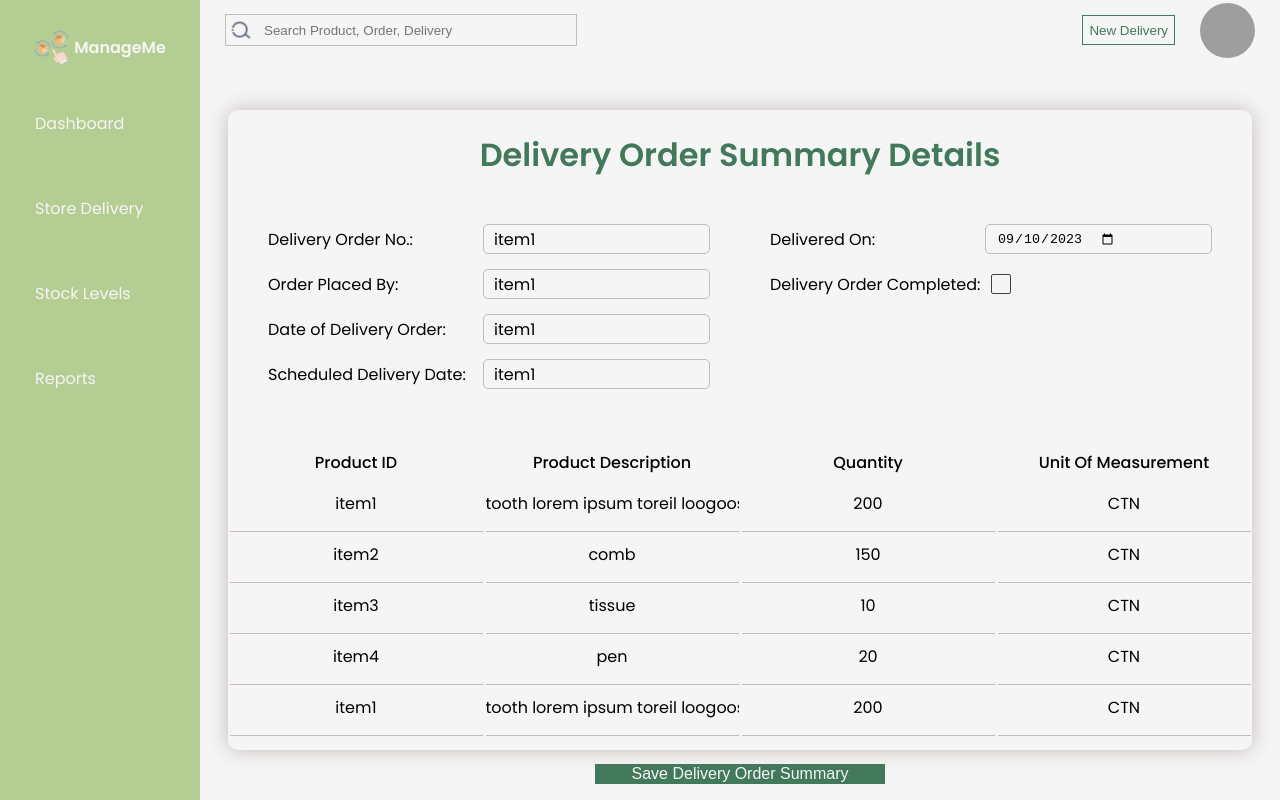
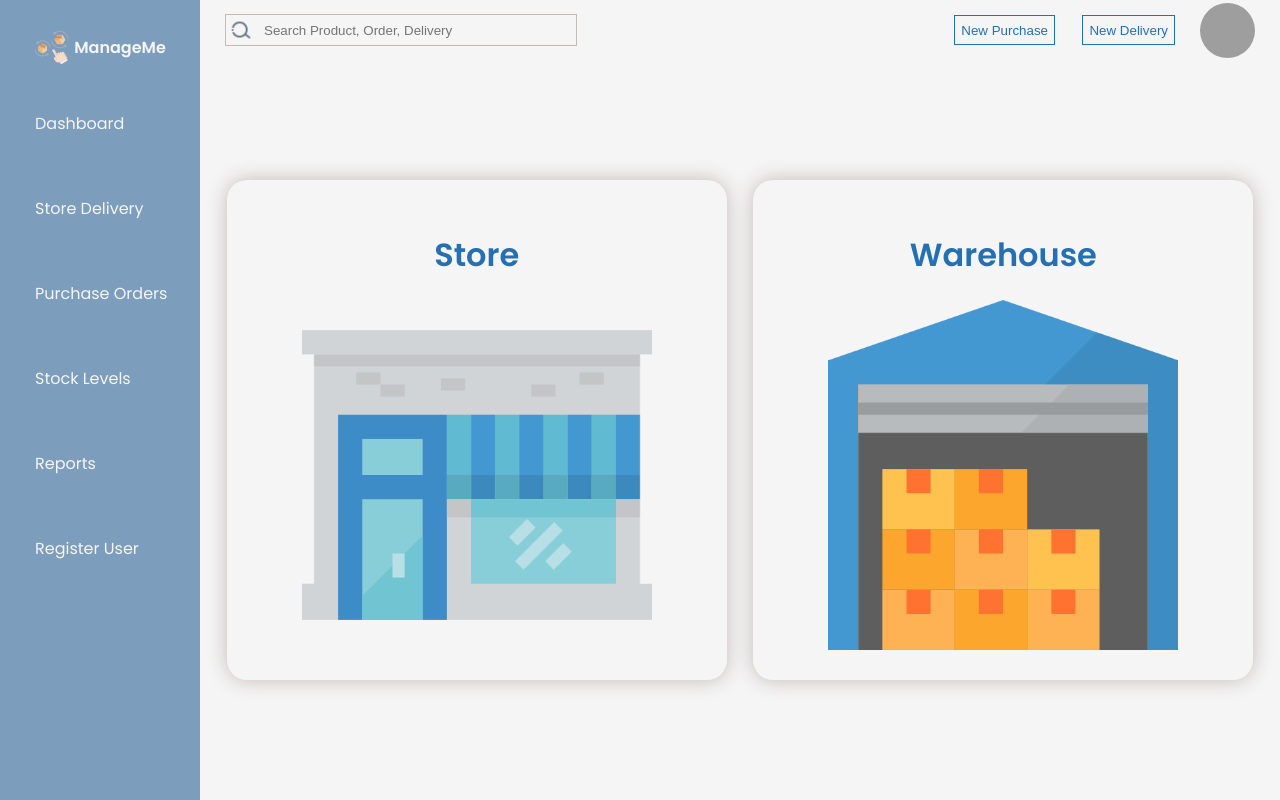
Before and after one commit to abigail-143/sei45-project4-ManageMe, a React (Vite) app in the folder frontend/: page /main in a window 1280 px wide. Built offline with nearby package versions, Linux system fonts and the light colour scheme; grey boxes are pictures that could not be loaded.

Commit message:
create stockleveldisplay component for manager with module css

```diff
--- a/frontend/src/App.tsx
+++ b/frontend/src/App.tsx
@@ -6,7 +6,7 @@ import { StaffSite } from "./Pages/StaffSite";
 
 const App: React.FC = () => {
   const [login, setLogin] = useState<boolean>(true);
-  const [role, setRole] = useState<string>("Staff");
+  const [role, setRole] = useState<string>("Manager");
 
   return (
     <div>
--- /dev/null
+++ b/frontend/src/Components/StockLevelDisplay.module.css
@@ -0,0 +1,34 @@
+.stockDisplayPage {
+  width: calc(100vw - 200px);
+  height: calc(100vh - 60px);
+  position: fixed;
+  top: 60px;
+  right: 0;
+  /* background-color: lavender;
+    border: 1px solid black; */
+  display: flex;
+  flex-direction: row;
+  justify-content: space-evenly;
+  align-items: center;
+}
+
+.tab {
+  width: 500px;
+  height: 500px;
+  /* background-color: beige; */
+  display: flex;
+  flex-direction: column;
+  align-items: center;
+  justify-content: center;
+  border-radius: 20px;
+  box-shadow: 0 0 20px var(--light-grey);
+}
+
+.img {
+  width: 350px;
+  height: 350px;
+}
+
+.title {
+  color: var(--blue);
+}
--- /dev/null
+++ b/frontend/src/Components/StockLevelDisplay.tsx
@@ -0,0 +1,17 @@
+import React from "react";
+import styles from "./StockLevelDisplay.module.css";
+
+export const StockLevelDisplay: React.FC = () => {
+  return (
+    <div className={styles.stockDisplayPage}>
+      <div className={styles.tab}>
+        <h1 className={styles.title}>Store</h1>
+        <img className={styles.img} src="/shop.png"></img>
+      </div>
+      <div className={styles.tab}>
+        <h1 className={styles.title}>Warehouse</h1>
+        <img className={styles.img} src="/storage.png"></img>
+      </div>
+    </div>
+  );
+};
--- a/frontend/src/Pages/ManagerSite.tsx
+++ b/frontend/src/Pages/ManagerSite.tsx
@@ -8,6 +8,7 @@ import { NewPurchaseOrder } from "../Components/ManagerOnly/NewPurchaseOrder";
 import { PurchaseOrderSummary } from "../Components/ManagerOnly/PurchaseOrderSummary";
 import { NewDeliveryOrder } from "../Components/NewDeliveryOrder";
 import { DeliveryOrderSummary } from "../Components/DeliveryOrderSummary";
+import { StockLevelDisplay } from "../Components/StockLevelDisplay";
 
 interface props {
   role: string;
@@ -15,7 +16,7 @@ interface props {
 }
 
 export const ManagerSite: React.FC<props> = (props) => {
-  const [page, setPage] = useState<string>("doSummary");
+  const [page, setPage] = useState<string>("stocklevel");
 
   // navbar, onclick should set the page to something
 
@@ -36,6 +37,7 @@ export const ManagerSite: React.FC<props> = (props) => {
       {page == "doSummary" && (
         <DeliveryOrderSummary role={props.role}></DeliveryOrderSummary>
       )}
+      {page == "stocklevel" && <StockLevelDisplay></StockLevelDisplay>}
     </>
   );
 };
```
